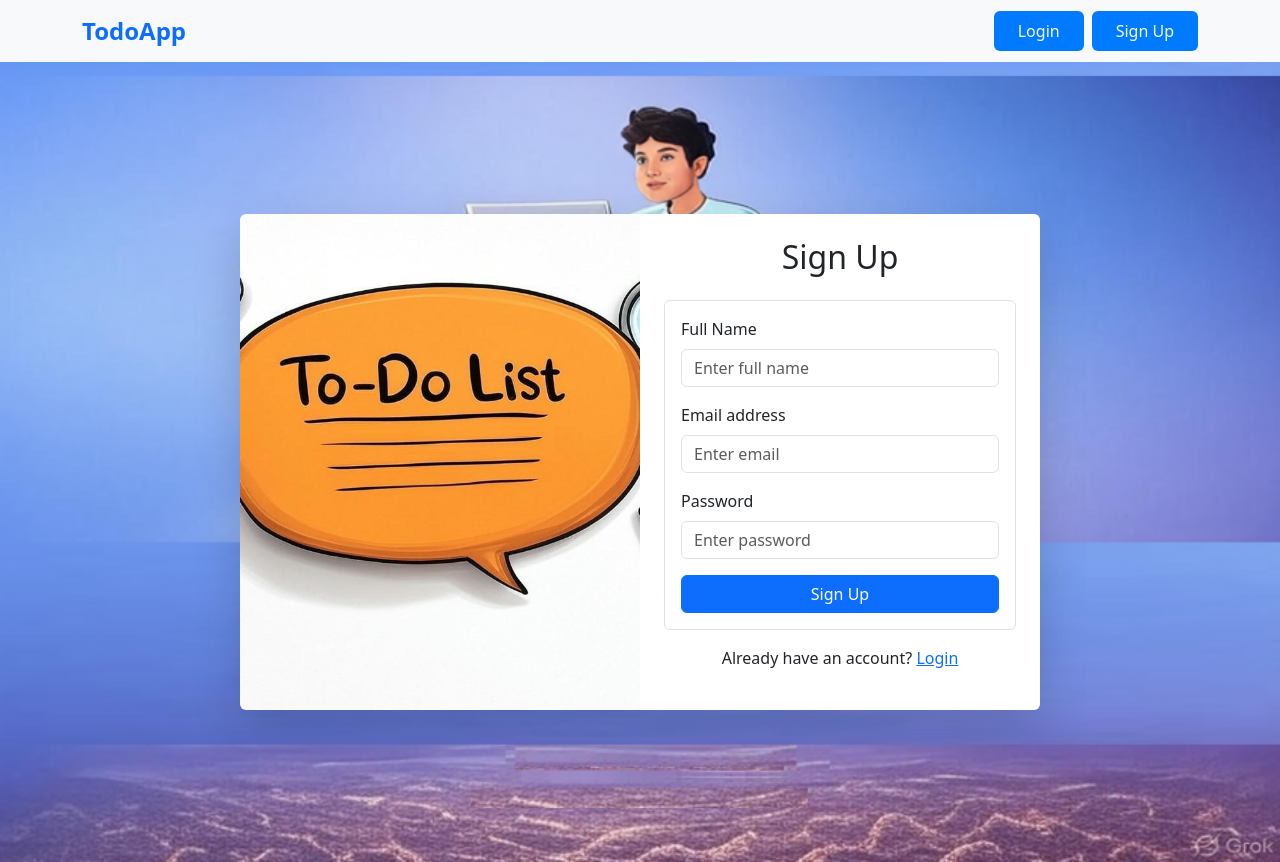
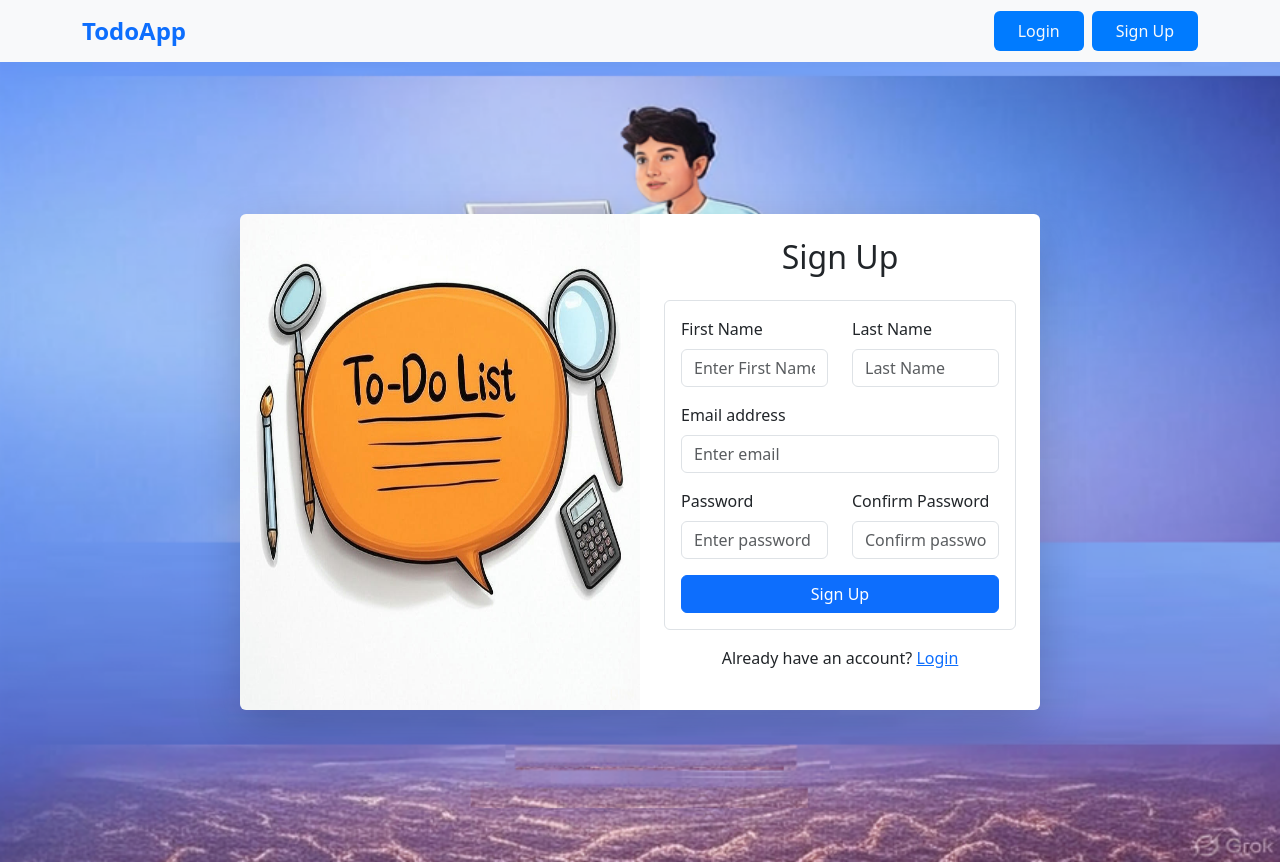
Before and after one commit to niteshpal-25/TodoApp-ui, a React (Create React App) app: page /signup in a window 1280 px wide. Built offline with nearby package versions, Linux system fonts and the light colour scheme.

Commit message:
Update SignUp.jsx

```diff
--- a/src/Components/SignUp.jsx
+++ b/src/Components/SignUp.jsx
@@ -10,7 +10,6 @@ const SignUp = () => {
             src="../images/Todo.jpg"
             alt="SignUp Visual"
             className="img-fluid h-100 w-100"
-            style={{ objectFit: "cover" }}
           />
         </div>
 
@@ -18,18 +17,36 @@ const SignUp = () => {
         <div className="col-md-6 p-4 bg-white">
           <h2 className="text-center mb-4">Sign Up</h2>
           <form className="border p-3 rounded">
-            <div className="mb-3 text-start">
-              <label className="form-label">Full Name</label>
-              <input type="text" className="form-control" placeholder="Enter full name" required />
+          <div className="row mb-3 text-start">
+
+              <div className="col-md-6">
+                <label className="form-label">First Name</label>
+                <input type="password" className="form-control" placeholder="Enter First Name" required />
+              </div>
+              <div className="col-md-6">
+                <label className="form-label">Last Name</label>
+                <input type="password" className="form-control" placeholder="Last Name" required />
+              </div>
             </div>
+
+            {/* Email Address Field */}
             <div className="mb-3 text-start">
               <label className="form-label">Email address</label>
               <input type="email" className="form-control" placeholder="Enter email" required />
             </div>
-            <div className="mb-3 text-start">
-              <label className="form-label">Password</label>
-              <input type="password" className="form-control" placeholder="Enter password" required />
+
+            {/* Password and Confirm Password in the same row */}
+            <div className="row mb-3 text-start">
+              <div className="col-md-6">
+                <label className="form-label">Password</label>
+                <input type="password" className="form-control" placeholder="Enter password" required />
+              </div>
+              <div className="col-md-6">
+                <label className="form-label">Confirm Password</label>
+                <input type="password" className="form-control" placeholder="Confirm password" required />
+              </div>
             </div>
+
             <button type="submit" className="btn btn-primary w-100">Sign Up</button>
           </form>
           <p className="text-center mt-3">
```
